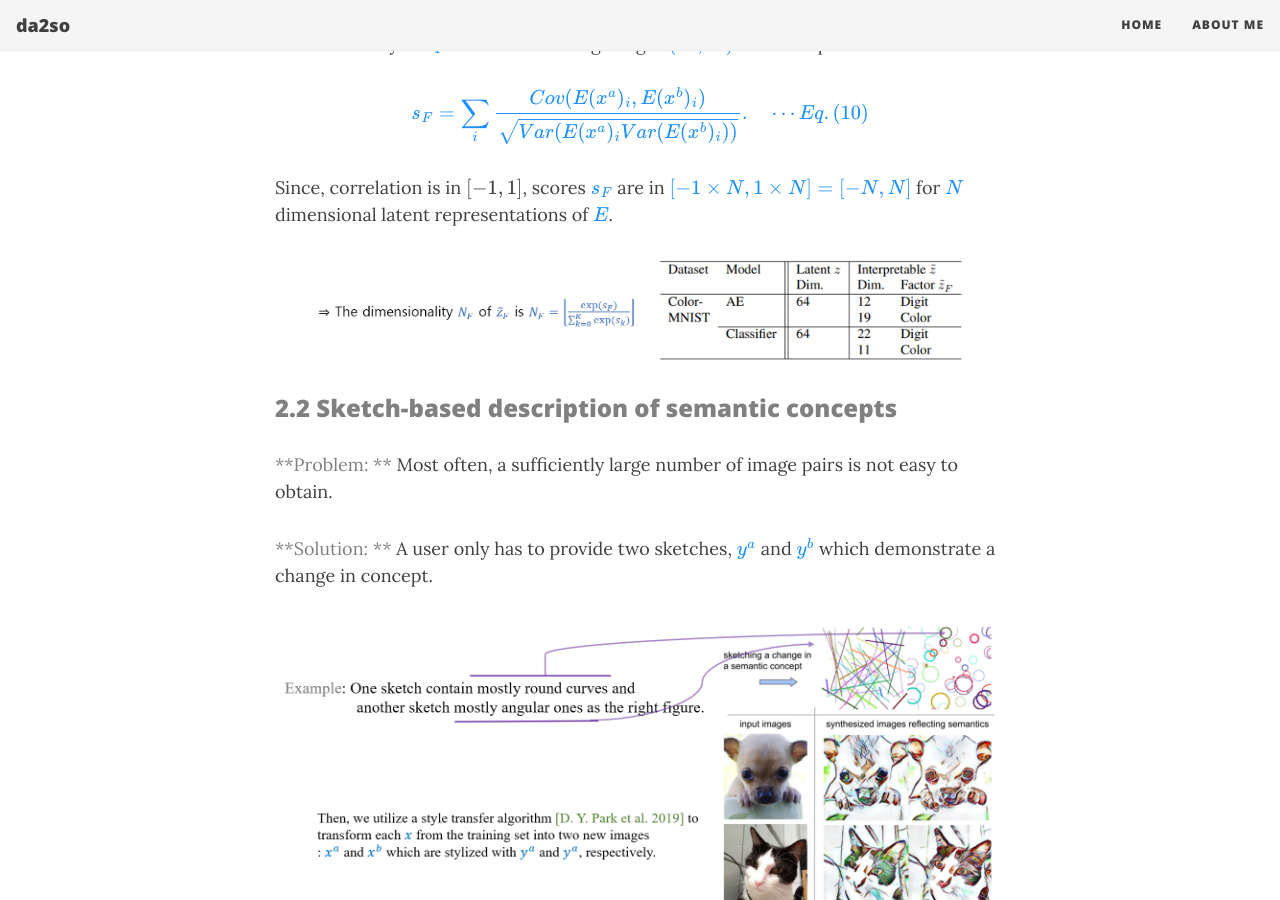
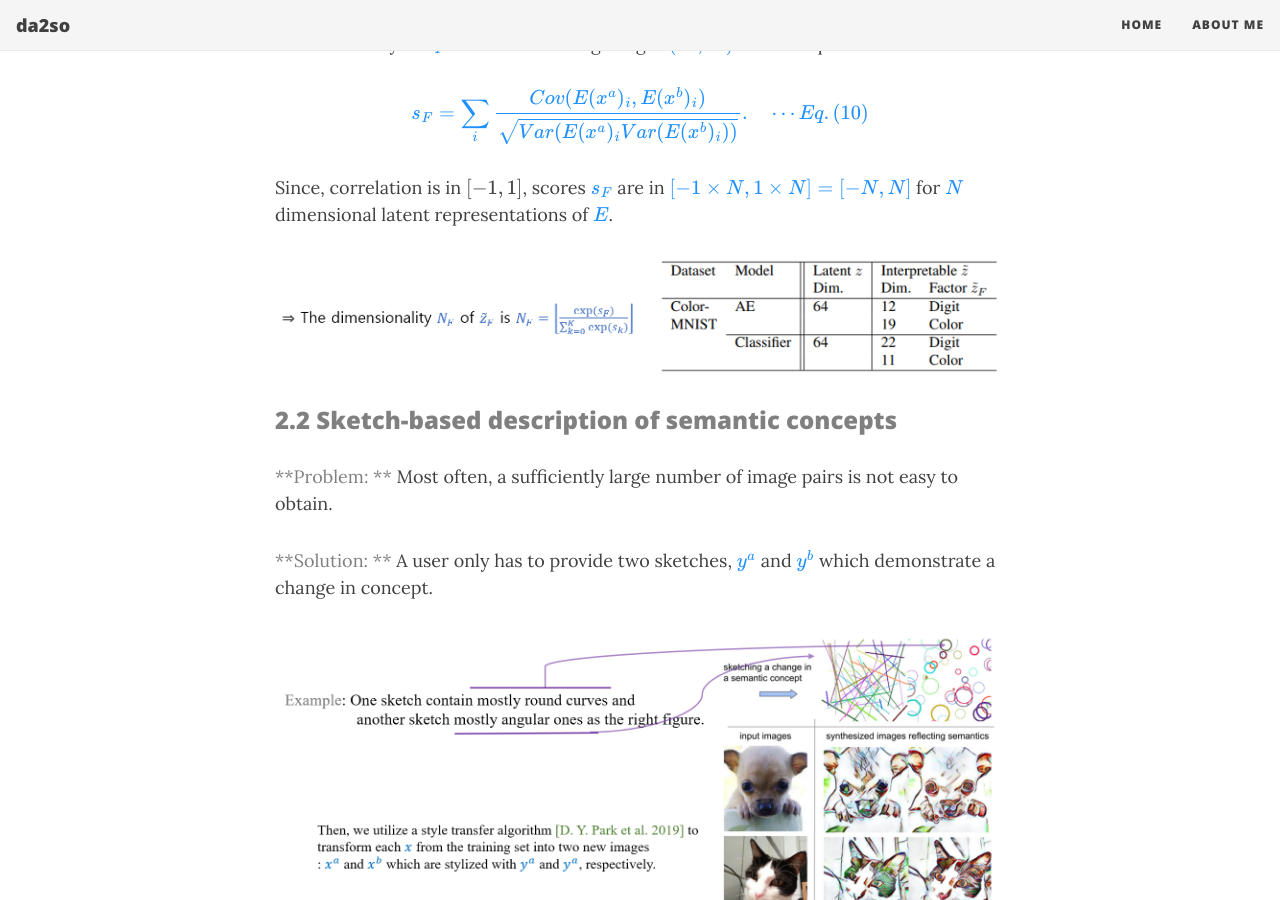
Before and after one commit to da2so/da2so.github.io, a Jekyll site: the page built from _posts/2020-09-08-A_Disentangling_Invertible_Interpretation_Network_for_Explaining_Latent_Representations.md, in a window 1280 px wide and 900 px high, scrolled down 5494 px. Built offline with Jekyll 4.4.1, drawn with Linux system fonts in a browser that asks for light colours; nearby versions of some CDN libraries; formulas are drawn with MathJax 3.

Commit message:
Update 2020-09-08-A_Disentangling_Invertible_Interpretation_Network_for_Explaining_Latent_Representations.md

```diff
--- a/_posts/2020-09-08-A_Disentangling_Invertible_Interpretation_Network_for_Explaining_Latent_Representations.md
+++ b/_posts/2020-09-08-A_Disentangling_Invertible_Interpretation_Network_for_Explaining_Latent_Representations.md
@@ -137,7 +137,7 @@ s_F=\sum_i \frac{Cov (E(x^a)_i, E(x^b)_i)}{\sqrt{Var(E(x^a)_i Var(E(x^b)_i))}}.
 
 Since, correlation is in $[-1,1]$, scores <span style="color:DodgerBlue">$s_F$</span> are in <span style="color:DodgerBlue">$[-1 \times N, 1 \times N] = [-N, N]$</span> for <span style="color:DodgerBlue">$N$</span> dimensional latent representations of <span style="color:DodgerBlue">$E$</span>.
 
-![2](https://da2so.github.io/assets/post_img/2020-09-08-A_Disentangling_Invertible_Interpretation_Network_for_Explaining_Latent_Representations/8.png){: .mx-auto.d-block width="90%" :}
+![2](https://da2so.github.io/assets/post_img/2020-09-08-A_Disentangling_Invertible_Interpretation_Network_for_Explaining_Latent_Representations/8.png){: .mx-auto.d-block width="100%" :}
 
 
 ### <span style="color:gray"> 2.2 Sketch-based description of semantic concepts </span>
```
